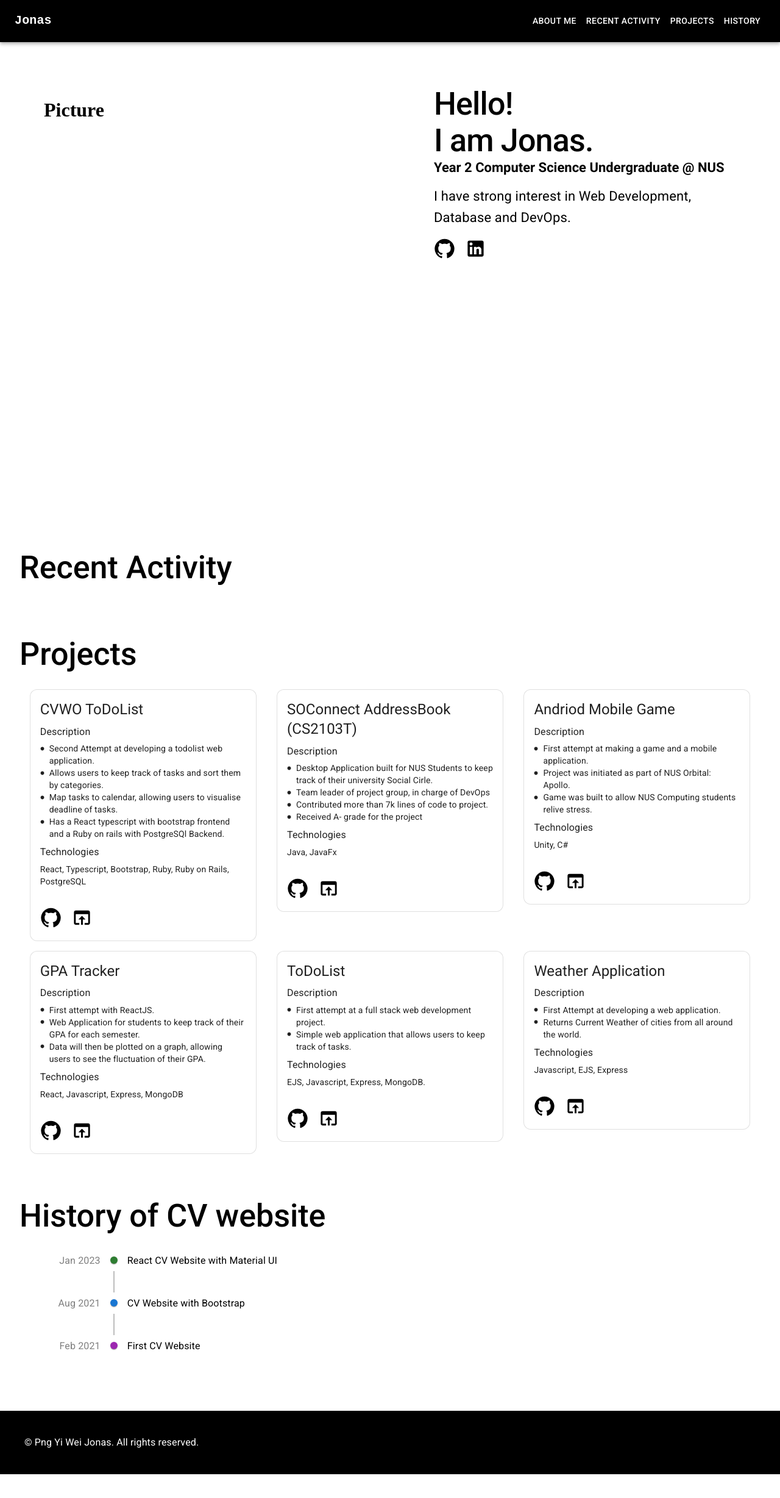
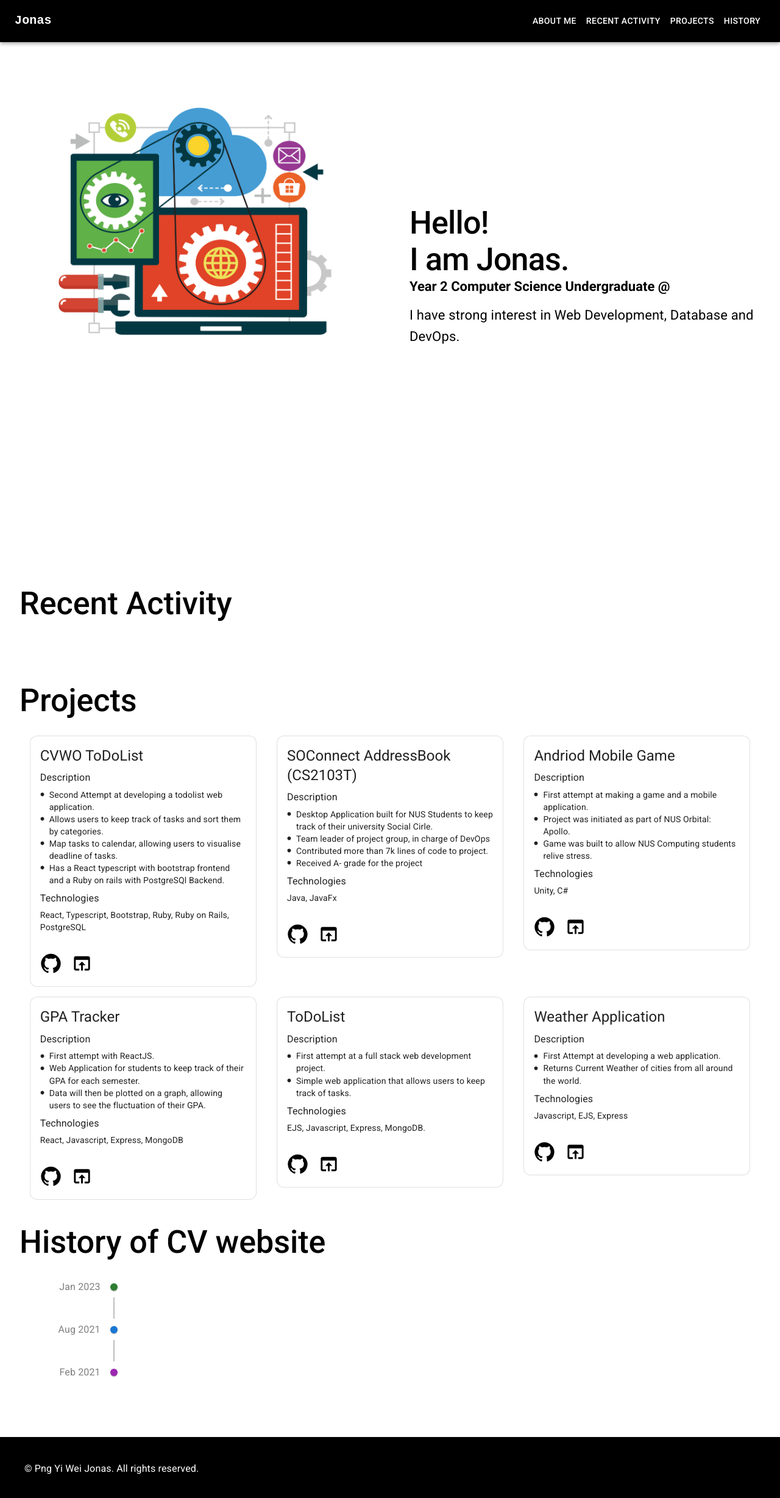
Before and after one commit to Jonaspng/react-cv-website, a React (Create React App) app: page / in a window 1280 px wide. Shown: the top 2456 px of the page at 61% size. Before the commit the page ends 2417 px from the top, so only its background shows below. Built offline with nearby package versions, Linux system fonts and the light colour scheme.

Commit message:
Update padding

```diff
--- a/src/components/AboutMe.js
+++ b/src/components/AboutMe.js
@@ -1,17 +1,21 @@
 import Grid from '@mui/material/Grid';
-import { Typography, Link, Box } from '@mui/material';
+import { Typography, Link, Box, CardMedia } from '@mui/material';
 import GitHubIcon from '@mui/icons-material/GitHub';
 import LinkedInIcon from '@mui/icons-material/LinkedIn';
 
 function AboutMe() {
 
   return (
-    <Box id={"aboutme"} height={"100%"}>
-      <Grid container>
-        <Grid item xs={12} sm={6} padding={9} sx={{ display: { xs: 'none', sm: 'block' }}}>
-          <h1> Picture </h1>
+    <Box pt={10} id={"aboutme"} height={"100%"}>
+      <Grid container height={"100%"}>
+        <Grid item xs={12} sm={6} padding={12} sx={{ display: { xs: 'none', sm: 'block' }, height:{md: 'auto'}}}>
+        <CardMedia
+          component="img"
+          image="/webDevelopment.png"
+        />
         </Grid>
-        <Grid item xs={12} sm={6} padding={9}>
+        <Grid item xs={12} sm={6} padding={4} display={'flex'} alignItems={'center'} justifyContent={'center'}>
+          <Box>
             <Typography variant="h1" gutterBottom fontSize={52} fontWeight={500} margin={0}>
               Hello!
             </Typography>
@@ -19,13 +23,14 @@ function AboutMe() {
               I am Jonas.
             </Typography>
             <Typography variant="h3" gutterBottom fontSize={22} fontWeight={700} margin={0}>
-            Year 2 Computer Science Undergraduate @ <Link href='https://www.nus.edu.sg/' underline='none' color='black'>NUS</Link>
+              Year 2 Computer Science Undergraduate @ <Link href='https://www.nus.edu.sg/' underline='none' color='white'>NUS</Link>
             </Typography>
             <Typography variant="h6" gutterBottom fontSize={22} fontWeight={400} margin={0} sx={{ pt: 2, pb: 2}}>
               I have strong interest in Web Development, Database and DevOps.
             </Typography>
-          <Link href="https://github.com/Jonaspng"><GitHubIcon fontSize='large' sx={{color:'black', mr: 2}} /></Link>
-          <Link href="https://www.linkedin.com/in/png-yi-wei-jonas-836a4a206"><LinkedInIcon fontSize='large' sx={{color:'black'}}/></Link>
+            <Link href="https://github.com/Jonaspng"><GitHubIcon fontSize='large' sx={{color:'white', mr: 2}} /></Link>
+            <Link href="https://www.linkedin.com/in/png-yi-wei-jonas-836a4a206"><LinkedInIcon fontSize='large' sx={{color:'white'}}/></Link>
+          </Box>
         </Grid>
       </Grid>
     </Box>
--- a/src/components/History.js
+++ b/src/components/History.js
@@ -25,7 +25,7 @@ function History() {
           </TimelineSeparator>
           <TimelineContent>
             <Typography>
-              <Link underline='none' color='black' href='#'>
+              <Link underline='none' color='white' href='#'>
                 React CV Website with Material UI
               </Link>
             </Typography>
@@ -41,7 +41,7 @@ function History() {
           </TimelineSeparator>
           <TimelineContent>
             <Typography>
-              <Link underline='none' color='black' href='https://jonaspng.github.io/cv2/'>
+              <Link underline='none' color='white' href='https://jonaspng.github.io/cv2/'>
                 CV Website with Bootstrap
               </Link>
             </Typography>
@@ -56,7 +56,7 @@ function History() {
           </TimelineSeparator>
           <TimelineContent>
             <Typography>
-                <Link underline='none' color='black' href='https://jonaspng.github.io/cv/'>
+                <Link underline='none' color='white' href='https://jonaspng.github.io/cv/'>
                   First CV Website
                 </Link>
             </Typography>
--- a/src/components/Projects.js
+++ b/src/components/Projects.js
@@ -21,7 +21,7 @@ function Projects() {
   }
 
   return (
-    <Box padding={4} id={'projects'}>
+    <Box pt={10} pl={4} pr={4} id={'projects'}>
       <Typography variant="h3" gutterBottom fontSize={52} fontWeight={500}>
         Projects
       </Typography>
--- a/src/components/RecentActivity.js
+++ b/src/components/RecentActivity.js
@@ -3,7 +3,7 @@ import { Box, Typography } from "@mui/material"
 function RecentActivity() {
 
   return (
-    <Box padding={4} id={"recentactivity"}>
+    <Box pt={10} pl={4} pr={4} id={"recentactivity"}>
       <Typography variant="h3" gutterBottom fontSize={52} fontWeight={500}>
         Recent Activity
       </Typography>
--- a/src/components/TopBar.js
+++ b/src/components/TopBar.js
@@ -26,7 +26,7 @@ function Topbar() {
   }
 
   return (
-    <AppBar position="static" sx={{backgroundColor: 'black'}}>
+    <AppBar position="fixed" sx={{backgroundColor: 'black'}}>
       <Container maxWidth="xl">
         <Toolbar disableGutters>
           <Typography
```
Also changed, not shown: public/webDevelopment.png (added). Lines whose indentation alone changed are shown as unchanged.
